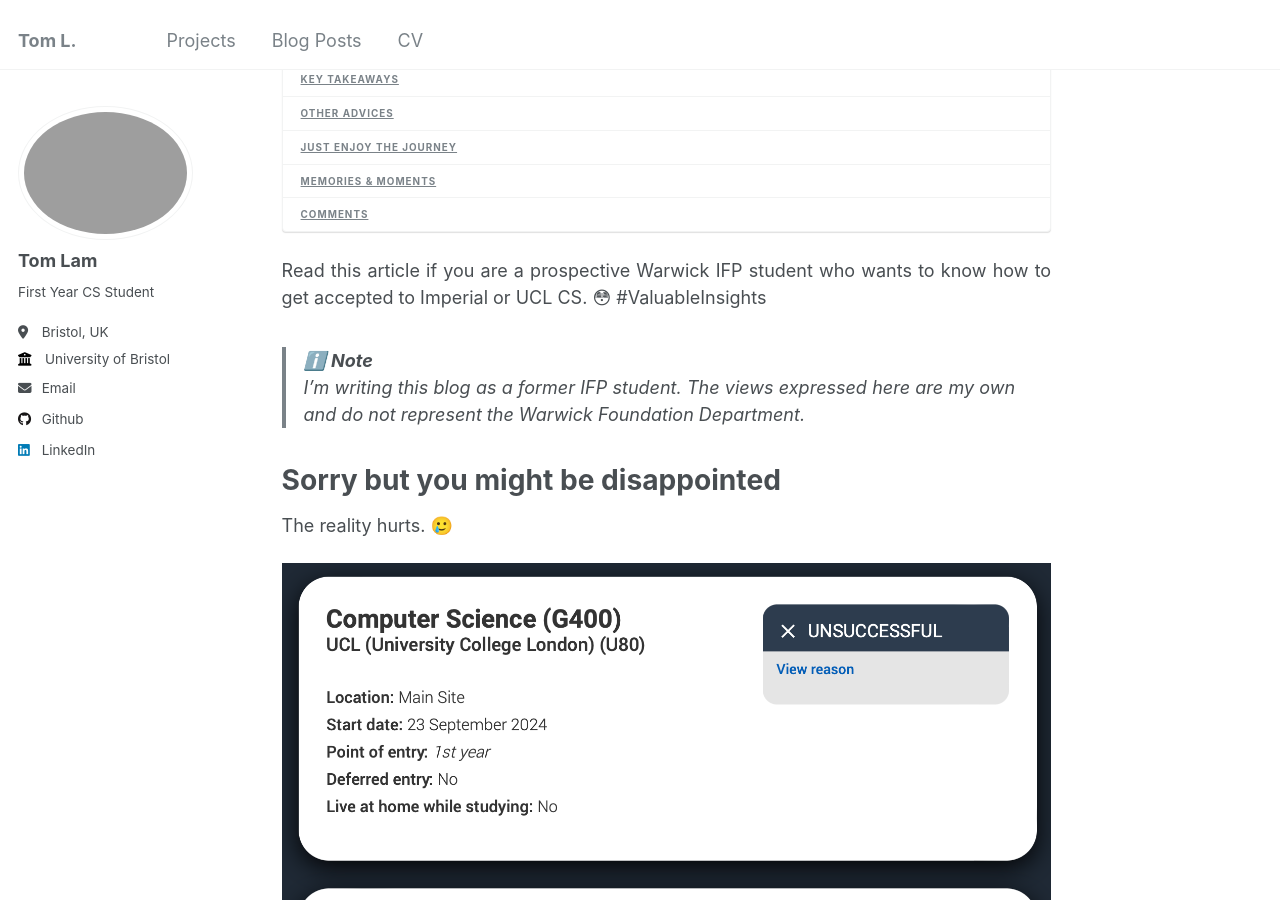
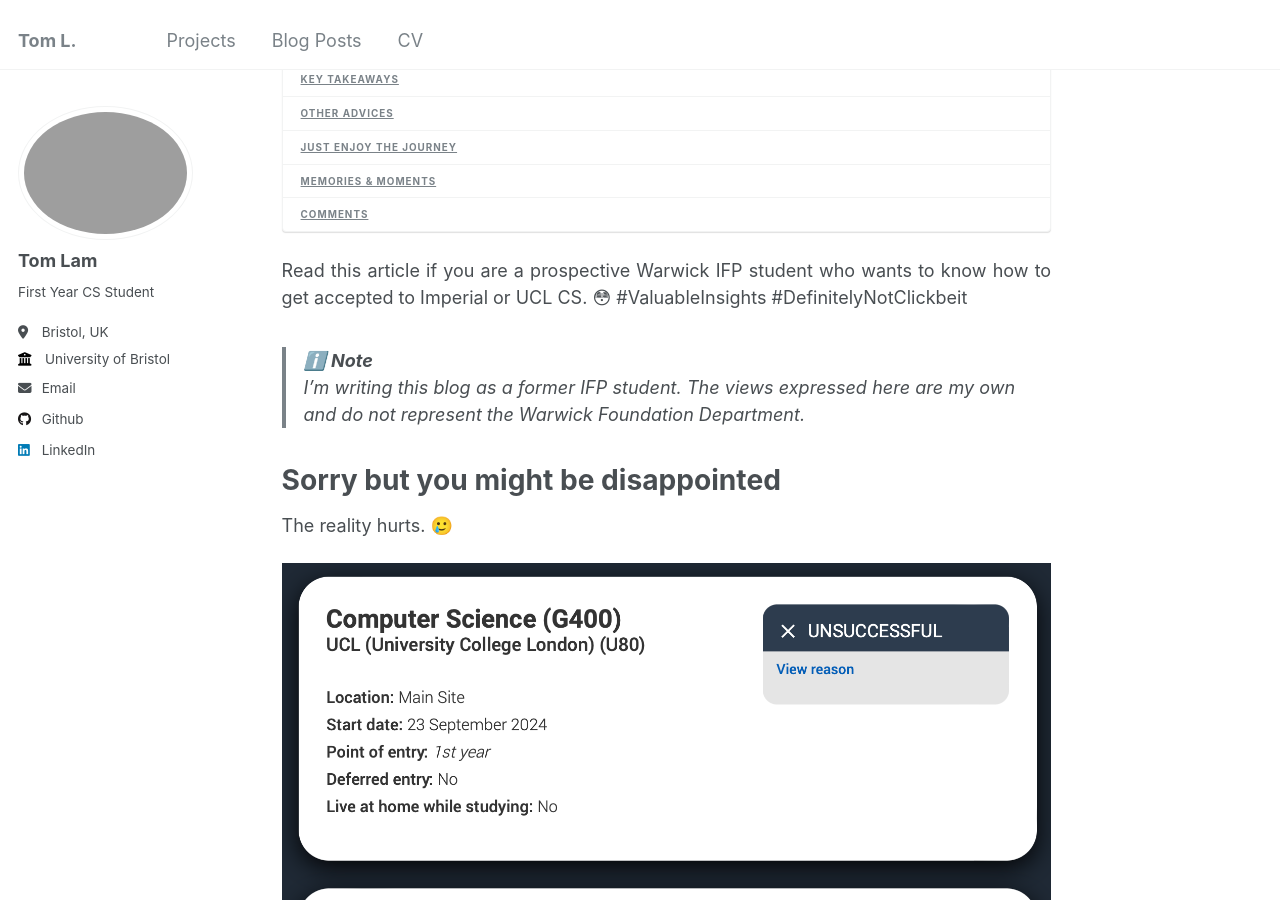
Before and after one commit to T0mLam/t0mlam.github.io, a Jekyll site: the page built from _posts/2024-08-31-advice-and-insights-for-the-warwick-ifp-cs-pathway.md, in a window 1280 px wide and 900 px high, scrolled down 467 px. Built offline with Jekyll 4.4.1, drawn with Linux system fonts in a browser that asks for light colours; formulas are drawn with MathJax 3; comment, search, counter and statistics services are not loaded.

Commit message:
update image

```diff
--- a/_posts/2024-08-31-advice-and-insights-for-the-warwick-ifp-cs-pathway.md
+++ b/_posts/2024-08-31-advice-and-insights-for-the-warwick-ifp-cs-pathway.md
@@ -172,10 +174,7 @@ gallery:
     alt: "16/6/2024: Leaving Warwick after returning the key fob, now awaiting my journey at Bristol for the next 3 years. 😉⏳"
 ---
 
-<!-- preview image -->
-<img src='/images/blogs/advice-and-insights-for-the-warwick-ifp-cs-pathway/foundation_department.jpg' style='display: none;'>
-
-Read this article if you are a prospective Warwick IFP student who wants to know how to get accepted to Imperial or UCL CS. 😳 #ValuableInsights
+Read this article if you are a prospective Warwick IFP student who wants to know how to get accepted to Imperial or UCL CS. 😳 #ValuableInsights #DefinitelyNotClickbeit
 
 > ℹ️ **Note** <br>
 > I'm writing this blog as a former IFP student. The views expressed here are my own and do not represent the Warwick Foundation Department.
```
Also changed, not shown: other parts of _posts/2024-08-31-advice-and-insights-for-the-warwick-ifp-cs-pathway.md (+2 -0 lines).
